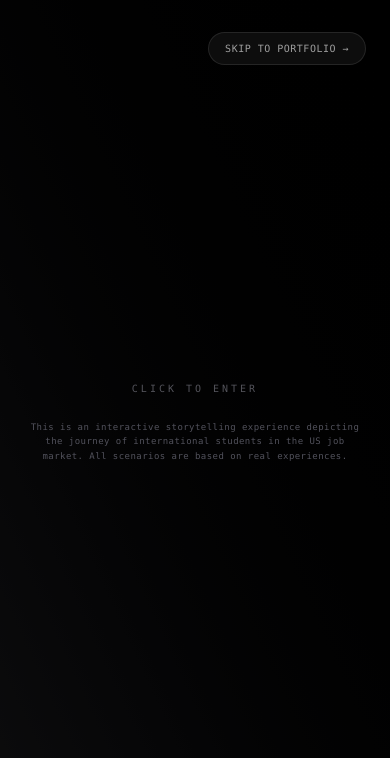
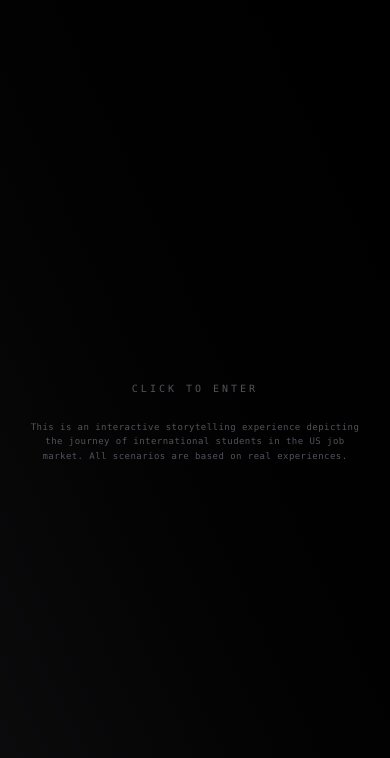
Before and after one commit to prajwal2308/Zo-Challenge-Portfolio, a React (Vite) app: page / in a window 390 px wide. Shown: the top 758 px of the page. Built offline with nearby package versions, Linux system fonts and the light colour scheme.

Commit message:
Fix: Home+Game buttons at top of terminal page, mobile safe area for game

```diff
--- a/src/components/game/job-catcher.tsx
+++ b/src/components/game/job-catcher.tsx
@@ -233,7 +233,7 @@ export function JobCatcher({ onExit }: { onExit?: () => void }) {
   const hearts = Array.from({ length: 3 }, (_, i) => i < hud.lives);
 
   return (
-    <div className="fixed inset-0 z-[300] overflow-hidden" style={{ background: "#020609" }}>
+    <div ref={wrapRef} className="fixed inset-0 z-[300] overflow-hidden pt-safe-area-inset-top" style={{ background: "#020609", paddingTop: "env(safe-area-inset-top, 0px)" }}>
       <canvas
         ref={canvasRef}
         className="absolute inset-0 w-full h-full touch-none"
--- a/src/pages/waiting-room.tsx
+++ b/src/pages/waiting-room.tsx
@@ -106,26 +106,6 @@ export default function WaitingRoomPage() {
               This is an interactive storytelling experience depicting the journey of international students in the US job market. All scenarios are based on real experiences.
             </motion.div>
           </motion.div>
-        )}
-      </AnimatePresence>
-
-      {/* Skip to Portfolio button - ONLY on initial page */}
-      <AnimatePresence>
-        {stage === 'initial' && (
-          <motion.button
-            initial={{ opacity: 0 }}
-            animate={{ opacity: 1 }}
-            whileTap={{ scale: 0.95 }}
-            onClick={(e) => {
-              e.stopPropagation();
-              stopSadMusic();
-              setStage('home');
-              setIsRevealed(true);
-            }}
-            className="absolute top-8 right-6 z-[100] flex items-center gap-2 px-4 py-2 rounded-full border border-white/10 bg-white/5 backdrop-blur-md text-white/60 font-mono text-[10px] uppercase tracking-wider transition-colors hover:text-white/80 hover:bg-white/10"
-          >
-            Skip to Portfolio →
-          </motion.button>
         )}
       </AnimatePresence>
 
@@ -251,7 +231,23 @@ export default function WaitingRoomPage() {
                   transition={{ duration: 2, ease: "easeOut" }}
                   className="absolute inset-0 z-20 flex flex-col items-center justify-center bg-black"
                 >
-                  {/* No Home button on terminal - user must type /home or wait for auto-advance */}
+                  {/* Top Navigation: Home + Game buttons */}
+                  <div className="absolute top-4 left-0 right-0 z-[110] flex items-center justify-center gap-4 px-4">
+                    <button
+                      onClick={(e) => { e.stopPropagation(); stopSadMusic(); setStage('initial'); setIsRevealed(false); }}
+                      className="flex items-center gap-2 px-4 py-2 rounded-full border border-white/10 bg-white/5 backdrop-blur-md text-white/60 font-mono text-xs uppercase tracking-wider transition-colors hover:text-white/80 hover:bg-white/10"
+                    >
+                      <ChevronLeft className="w-3 h-3" />
+                      Home
+                    </button>
+                    <button
+                      onClick={(e) => { e.stopPropagation(); setShowGame(true); }}
+                      className="flex items-center gap-2 px-4 py-2 rounded-full border border-emerald-500/30 bg-emerald-500/10 backdrop-blur-md text-emerald-400 font-mono text-xs uppercase tracking-wider transition-colors hover:bg-emerald-500/20"
+                    >
+                      <Gamepad2 className="w-3 h-3" />
+                      Game
+                    </button>
+                  </div>
 
                   <TextScramble className="text-white text-4xl md:text-6xl lg:text-8xl font-bold tracking-[0.2em] uppercase font-mono text-center px-4 mix-blend-screen" duration={3.5} speed={0.05} characterSet="ABCDEFGHIJKLMNOPQRSTUVWXYZ">PRAJWAL SRINIVAS</TextScramble>
                   <motion.div initial={{ opacity: 0 }} animate={{ opacity: 0.4 }} transition={{ delay: 3, duration: 3 }} className="absolute inset-0 bg-gradient-to-b from-transparent to-zinc-900 pointer-events-none" />
```
